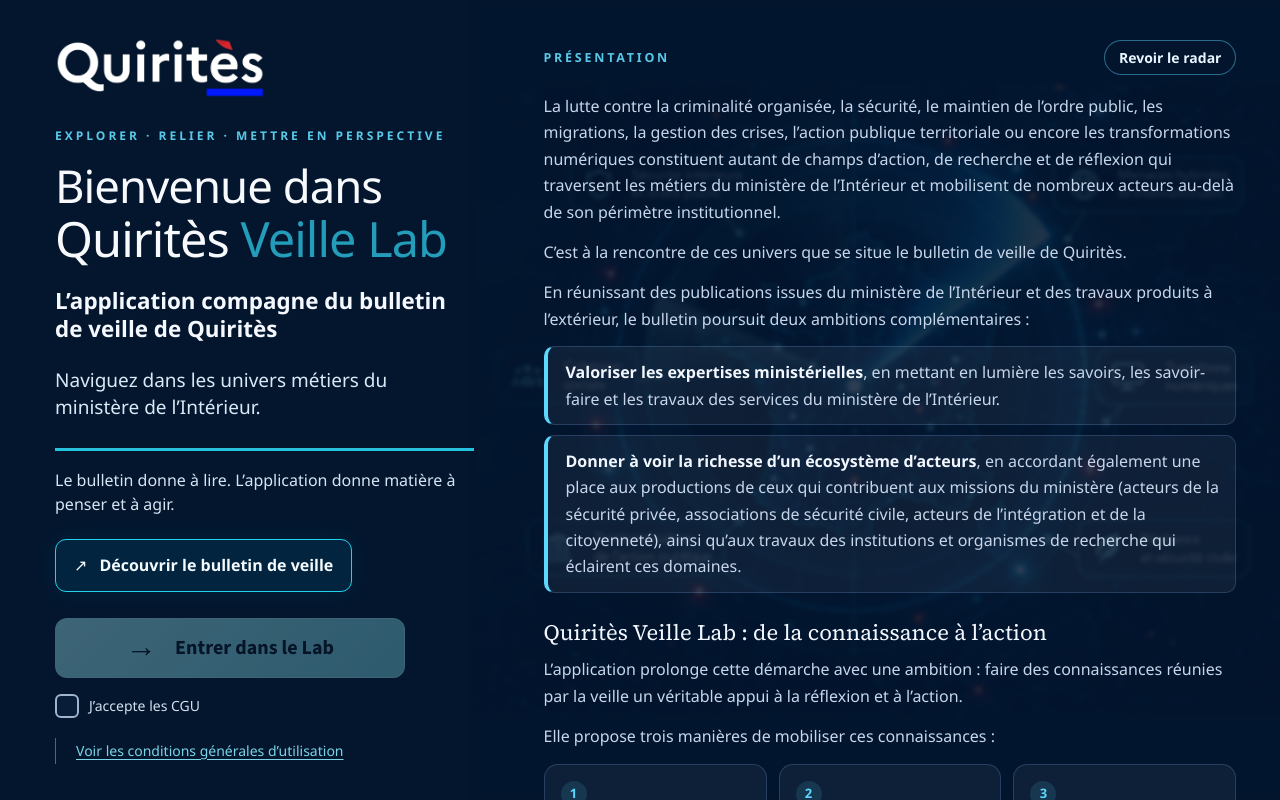
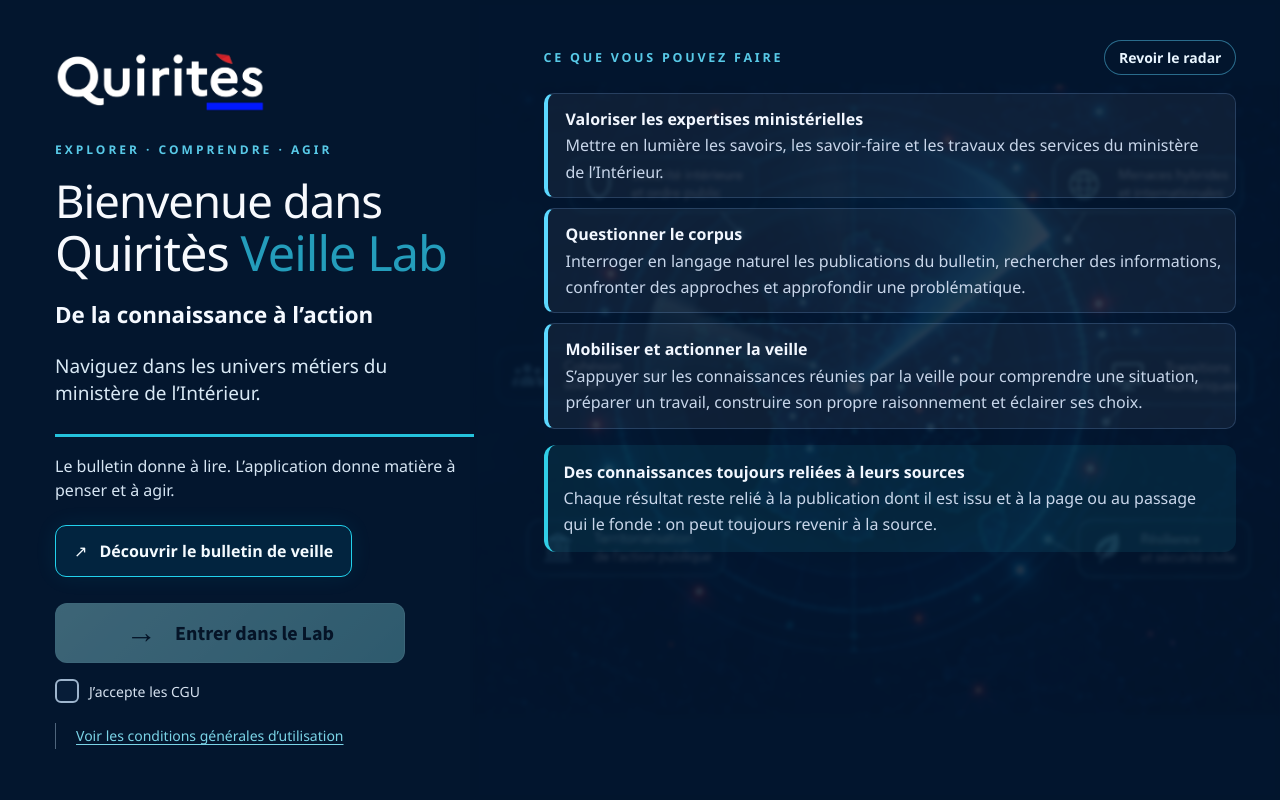
Before and after one commit to Quirites-ihemi/Veillelab, a React (Vite) app: page / in a window 1280 px wide. Built offline with nearby package versions, Linux system fonts and the light colour scheme.

Commit message:
Alléger la page d’accueil : explorer, comprendre, agir

```diff
--- a/src/LandingPage.jsx
+++ b/src/LandingPage.jsx
@@ -1,7 +1,6 @@
 import React, { useEffect, useState } from 'react'
 import './LandingPage.css'
 import './presentation.css'
-import { PresentationIntro, PresentationLab } from './components/PresentationText.jsx'
 import quiritesLogo from './landing-quirites-logo.png'
 import radarVisual from './landing-radar.png'
 
@@ -46,7 +45,7 @@ export default function LandingPage({ onEnter }) {
           />
 
           <div className="qlab-radar-landing__eyebrow">
-            EXPLORER · RELIER · METTRE EN PERSPECTIVE
+            EXPLORER · COMPRENDRE · AGIR
           </div>
 
           <h1>
@@ -57,7 +56,7 @@ export default function LandingPage({ onEnter }) {
           </h1>
 
           <p className="qlab-radar-landing__companion">
-            L’application compagne du bulletin de veille de Quiritès
+            De la connaissance à l’action
           </p>
 
           <p className="qlab-radar-landing__lead">
@@ -109,12 +108,16 @@ export default function LandingPage({ onEnter }) {
           <section className="qlab-radar-landing__presentation" aria-label="Présentation de Quiritès Veille Lab" aria-hidden={!reading}>
             <div className="qlab-radar-landing__presentation-inner">
               <div className="qlab-radar-landing__presentation-top">
-                <span className="qlab-radar-landing__pres-kicker">PRÉSENTATION</span>
+                <span className="qlab-radar-landing__pres-kicker">CE QUE VOUS POUVEZ FAIRE</span>
                 <button type="button" className="qlab-radar-landing__toggle" onClick={() => setReading(false)} tabIndex={reading ? 0 : -1}>Revoir le radar</button>
               </div>
               <div className="qvl-pres qvl-pres--dark">
-                <PresentationIntro/>
-                <PresentationLab motto={false}/>
+                <ul className="qvl-pres-aims">
+                  <li><strong>Valoriser les expertises ministérielles</strong><div>Mettre en lumière les savoirs, les savoir-faire et les travaux des services du ministère de l’Intérieur.</div></li>
+                  <li><strong>Questionner le corpus</strong><div>Interroger en langage naturel les publications du bulletin, rechercher des informations, confronter des approches et approfondir une problématique.</div></li>
+                  <li><strong>Mobiliser et actionner la veille</strong><div>S’appuyer sur les connaissances réunies par la veille pour comprendre une situation, préparer un travail, construire son propre raisonnement et éclairer ses choix.</div></li>
+                </ul>
+                <p className="qvl-pres-trust" style={{ marginTop: 16 }}><strong>Des connaissances toujours reliées à leurs sources</strong><br/>Chaque résultat reste relié à la publication dont il est issu et à la page ou au passage qui le fonde : on peut toujours revenir à la source.</p>
               </div>
             </div>
           </section>
```
